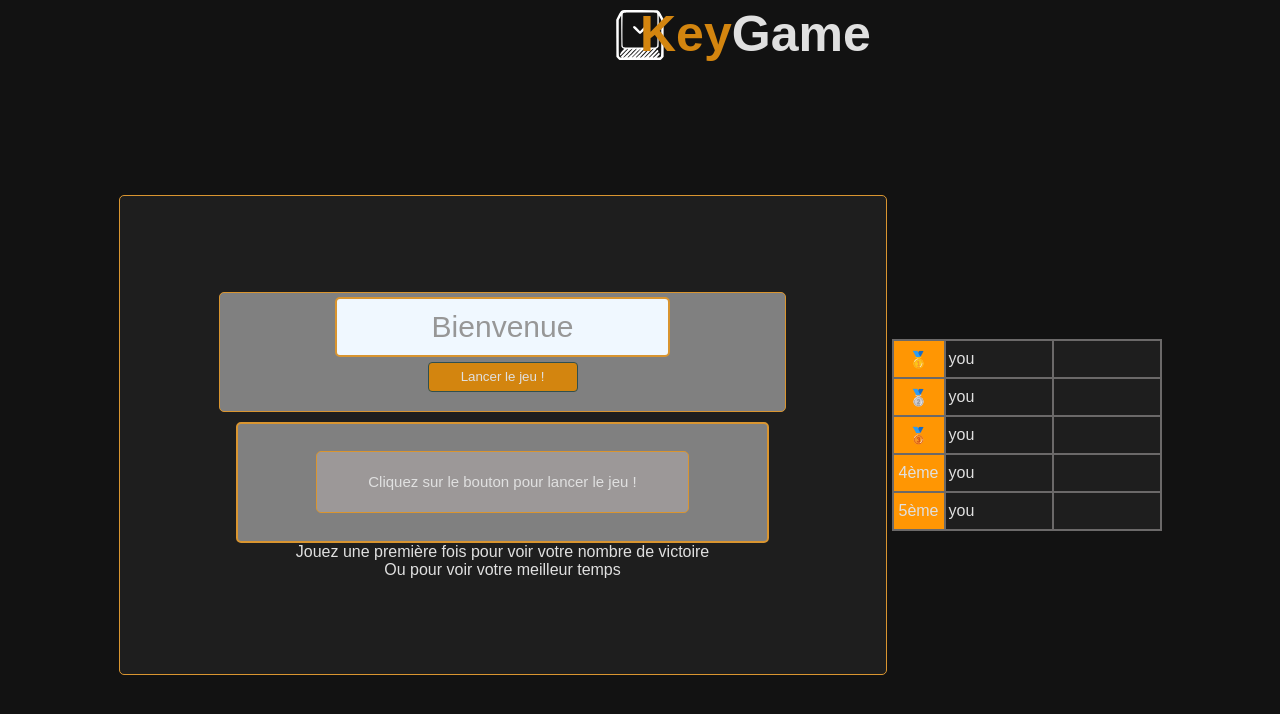
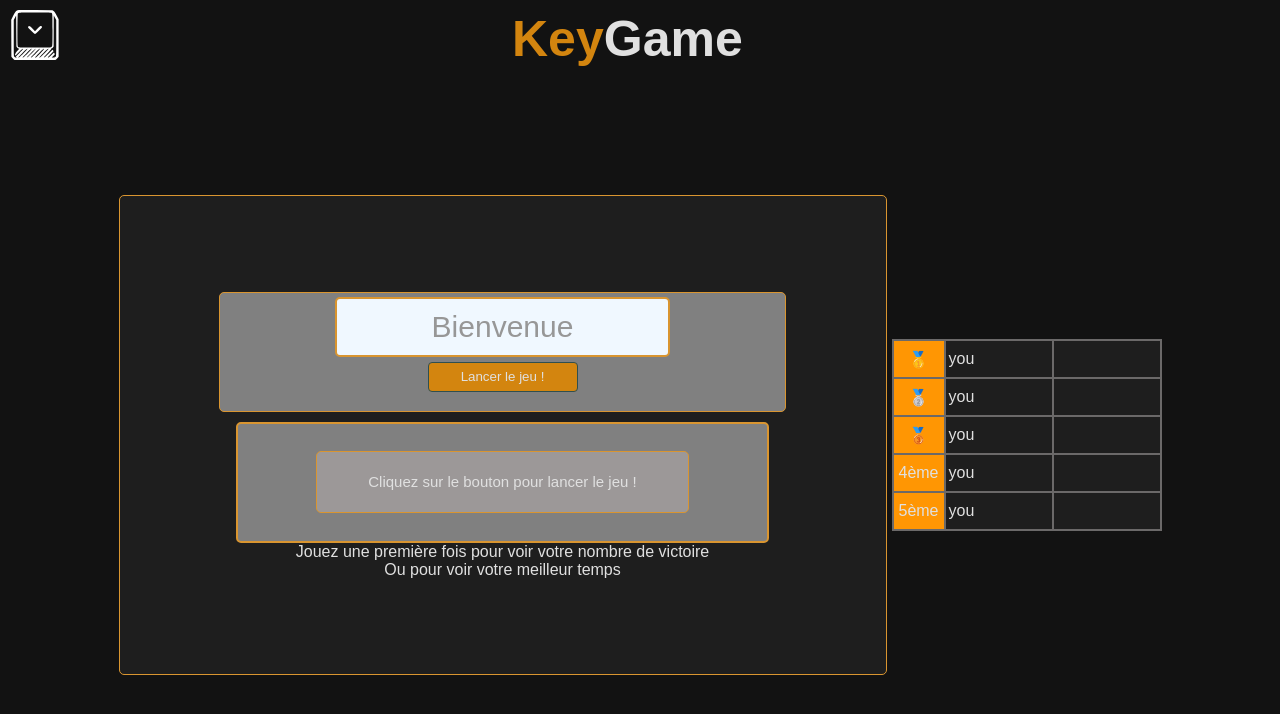
Before and after one commit to eli-ott/KeyGame, a plain HTML site: page index.html in a window 1280 px wide. Drawn offline with nearby package versions, Linux system fonts and the light colour scheme.

Commit message:
Update style.css

```diff
--- a/style.css
+++ b/style.css
@@ -7,7 +7,7 @@
 header {
     width: 100%;
     display: flex;
-    justify-content: center;
+    justify-content: space-between;
     align-items: center; /* Center vertically */
     padding: 10px;
     box-sizing: border-box;
@@ -16,9 +16,9 @@ header {
 header h1 {
     margin: 0; /* Remove any default margin */
     font-size: 50px;
-    position : absolute;
-    top :5px;
-    left : 50%;
+    position:absolute;
+    top:10px;
+    left:40%
 }
 
 header h1 span {
```
